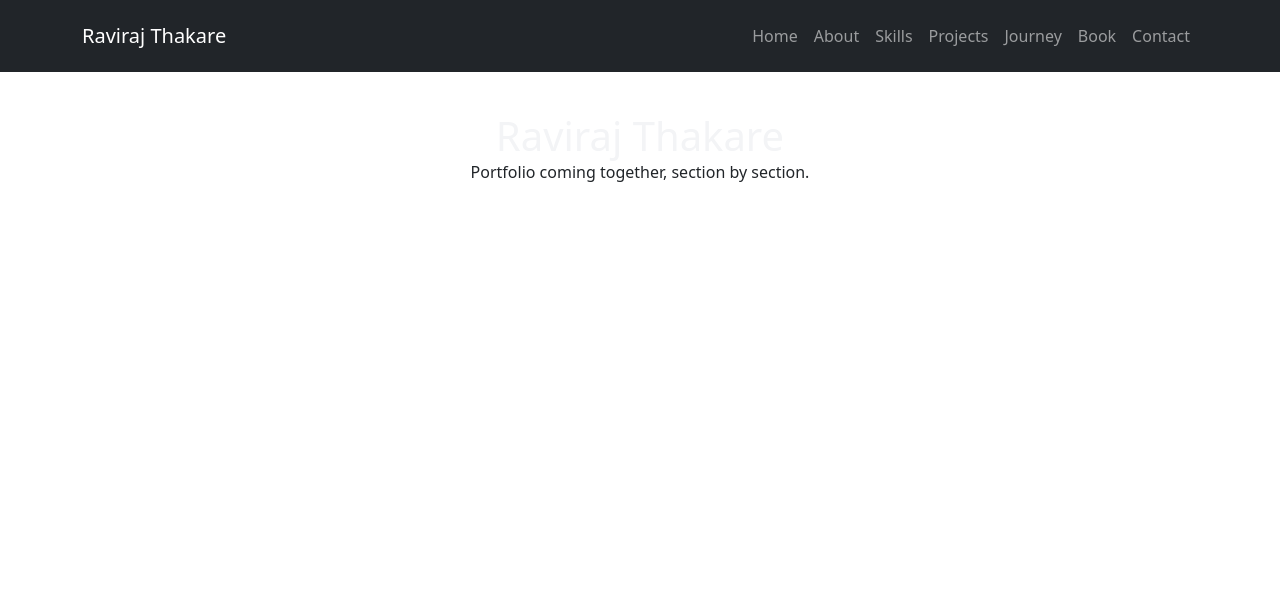
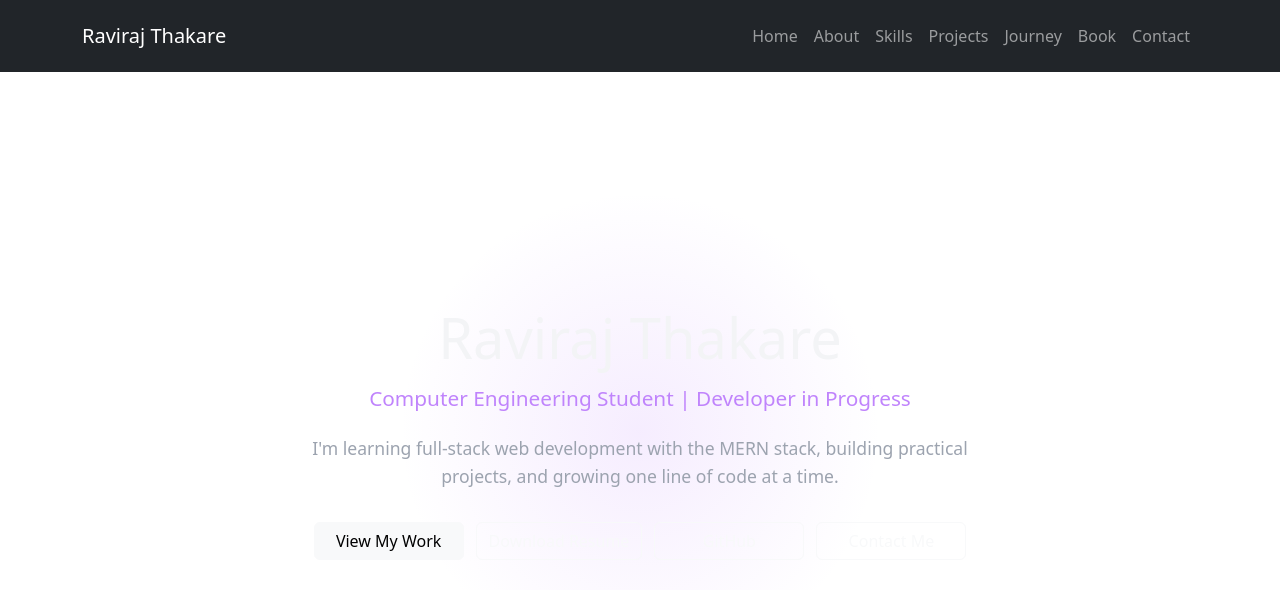
Before and after one commit to ravirajthakare/portfolio, a React (Vite) app in the folder client/: page / in a window 1280 px wide. Shown: the top 590 px of the page. Built offline with nearby package versions, Linux system fonts and the light colour scheme.

Commit message:
Add responsive hero section with mouse-following glow

```diff
--- a/client/src/App.jsx
+++ b/client/src/App.jsx
@@ -1,14 +1,12 @@
 import './App.css'
 import AppNavbar from './components/Navbar'
+import Hero from './components/Hero'
 
 function App() {
   return (
     <>
       <AppNavbar />
-      <div className="App">
-        <h1>Raviraj Thakare</h1>
-        <p>Portfolio coming together, section by section.</p>
-      </div>
+      <Hero />
     </>
   )
 }
--- /dev/null
+++ b/client/src/components/Hero.css
@@ -0,0 +1,70 @@
+.hero-section {
+  position: relative;
+  min-height: 90svh;
+  display: flex;
+  align-items: center;
+  justify-content: center;
+  overflow: hidden;
+  padding: 60px 20px;
+}
+
+.hero-glow {
+  position: absolute;
+  inset: 0;
+  pointer-events: none;
+  transition: background 0.15s ease-out;
+}
+
+@media (max-width: 991px) {
+  .hero-glow {
+    display: none;
+  }
+}
+
+@media (prefers-reduced-motion: reduce) {
+  .hero-glow {
+    display: none;
+  }
+}
+
+.hero-content {
+  position: relative;
+  z-index: 1;
+  max-width: 700px;
+}
+
+.hero-name {
+  font-size: clamp(2rem, 6vw, 3.5rem);
+  margin-bottom: 12px;
+}
+
+.hero-title {
+  font-size: clamp(1rem, 2.5vw, 1.3rem);
+  color: var(--accent);
+  margin-bottom: 20px;
+}
+
+.hero-tagline {
+  font-size: clamp(0.95rem, 2vw, 1.1rem);
+  color: var(--text);
+  margin-bottom: 32px;
+  line-height: 1.6;
+}
+
+.hero-buttons {
+  display: flex;
+  flex-wrap: wrap;
+  gap: 12px;
+  justify-content: center;
+}
+
+.hero-btn {
+  min-width: 150px;
+}
+
+@media (max-width: 480px) {
+  .hero-btn {
+    min-width: 0;
+    width: 100%;
+  }
+}
--- /dev/null
+++ b/client/src/components/Hero.jsx
@@ -0,0 +1,64 @@
+
+import { useState, useEffect } from 'react'
+import { Container, Button } from 'react-bootstrap'
+import './Hero.css'
+
+function Hero() {
+  const [mousePos, setMousePos] = useState({ x: 50, y: 50 })
+
+  useEffect(() => {
+    function handleMouseMove(e) {
+      const x = (e.clientX / window.innerWidth) * 100
+      const y = (e.clientY / window.innerHeight) * 100
+      setMousePos({ x, y })
+    }
+
+    window.addEventListener('mousemove', handleMouseMove)
+
+    return () => {
+      window.removeEventListener('mousemove', handleMouseMove)
+    }
+  }, [])
+
+  const glowStyle = {
+    background: `radial-gradient(600px circle at ${mousePos.x}% ${mousePos.y}%, rgba(192, 132, 252, 0.15), transparent 40%)`
+  }
+
+  return (
+    <section id="home" className="hero-section">
+      <div className="hero-glow" style={glowStyle}></div>
+
+      <Container className="hero-content text-center">
+        <h1 className="hero-name">Raviraj Thakare</h1>
+        <p className="hero-title">Computer Engineering Student | Developer in Progress</p>
+        <p className="hero-tagline">
+          I'm learning full-stack web development with the MERN stack, building
+          practical projects, and growing one line of code at a time.
+        </p>
+
+        <div className="hero-buttons">
+          <Button variant="light" href="#projects" className="hero-btn">
+            View My Work
+          </Button>
+          <Button variant="outline-light" href="/resume.pdf" download className="hero-btn">
+            Download Resume
+          </Button>
+          <Button
+            variant="outline-light"
+            href="https://github.com/ravirajthakare"
+            target="_blank"
+            rel="noopener noreferrer"
+            className="hero-btn"
+          >
+            GitHub
+          </Button>
+          <Button variant="outline-light" href="#contact" className="hero-btn">
+            Contact Me
+          </Button>
+        </div>
+      </Container>
+    </section>
+  )
+}
+
+export default Hero
```
